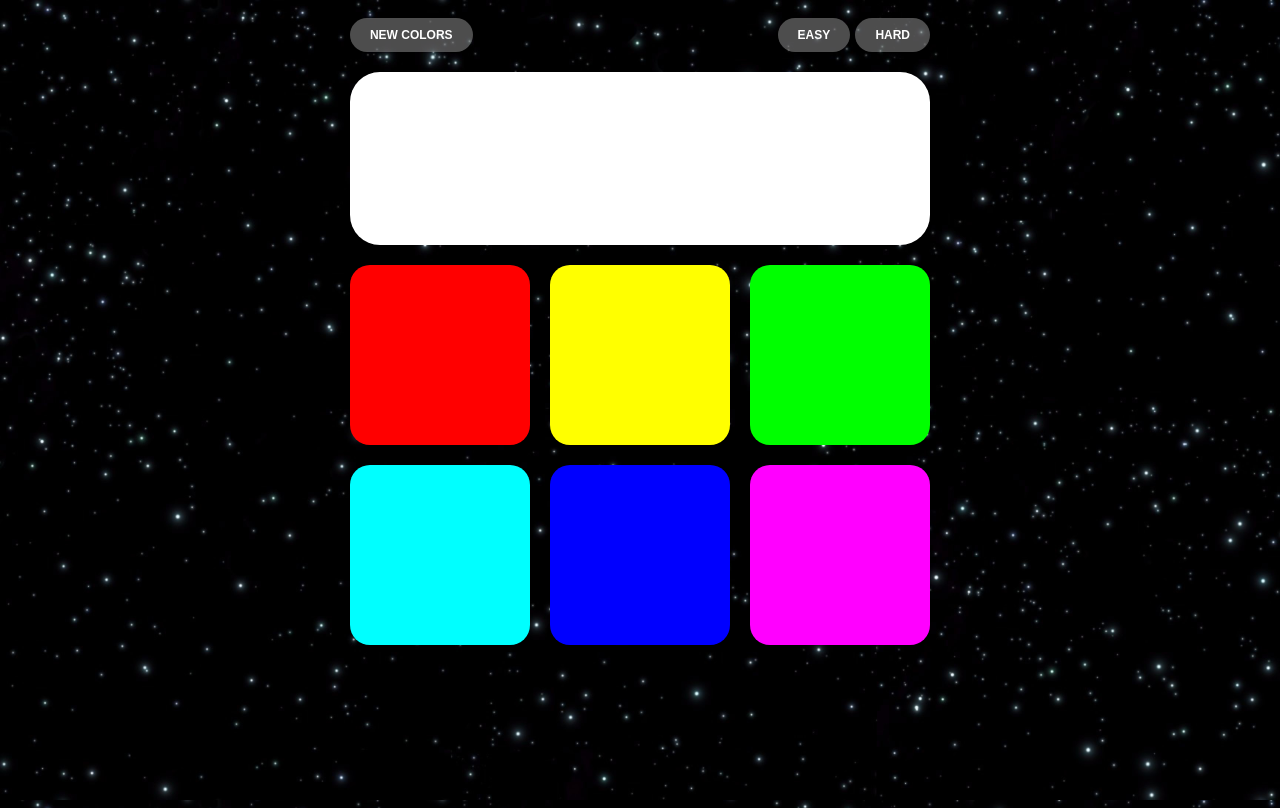
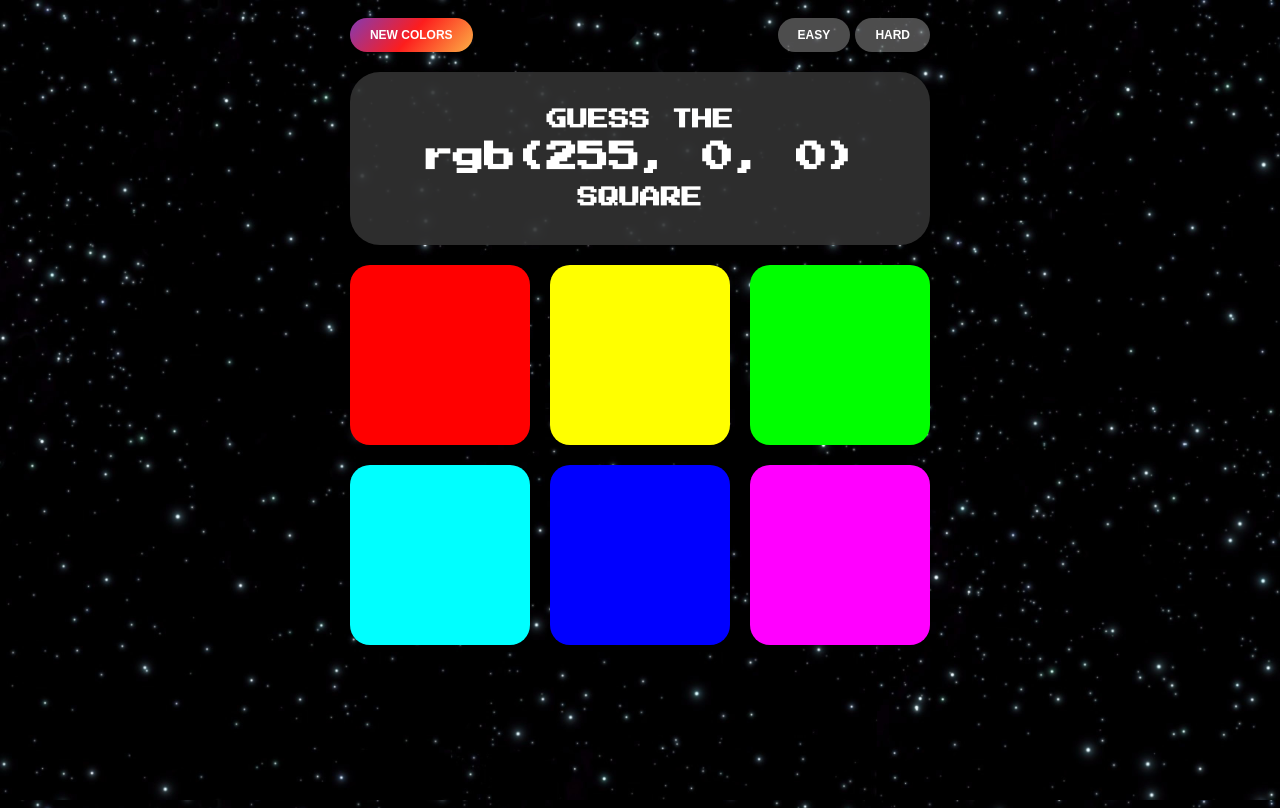
Before and after one commit to elgaga44/Color-Game-JS, a plain HTML site: page index.html in a window 1280 px wide. Drawn offline with Linux system fonts and the light colour scheme.

Commit message:
Add files via upload

```diff
--- a/colorgame.css
+++ b/colorgame.css
@@ -19,9 +19,8 @@ body {
   display: flex;
   justify-content: center;
   align-items: center;
-  background: url("background.png");
+  background: rgb(50, 50, 50, 0.9);
   background-size: cover;
-  background-color: white;
   border-radius: 30px;
   text-align: center;
   color: white;
@@ -74,6 +73,11 @@ button {
   border-radius: 30px;
 }
 
+.new {
+  background: rgb(131,58,180);
+  background: linear-gradient(131deg, rgba(131,58,180,1) 0%, rgba(253,29,29,1) 50%, rgba(252,176,69,1) 100%);
+}
+
 .game {
   padding-top: 0px;
 }
```
Also changed, not shown: index.html (line endings or trailing spaces).
